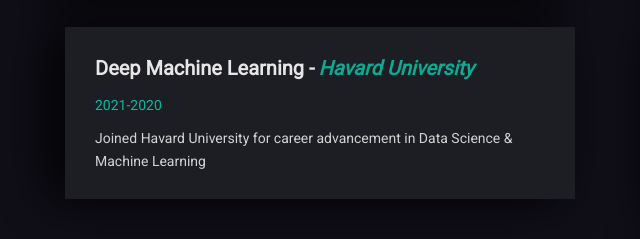
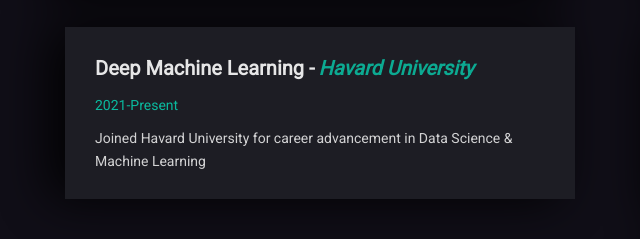
Before and after one commit to kMillionea/kmfolio, a plain HTML site: page index.html in a window 1280 px wide. Shown: the part 3111-3350 px from the top of the page, 20-660 px from the left. Drawn offline with Linux system fonts and the light colour scheme; some packages are replaced by stand-ins of ours; files whose address does not match are found by name.

Commit message:
Update index.html

```diff
--- a/index.html
+++ b/index.html
@@ -408,7 +408,7 @@
                                     <!-- Education Institutes-->
                                     <div class="mh-education-item dark-bg wow fadeInUp" data-wow-duration="0.8s" data-wow-delay="0.5s">
                                         <h4>Deep Machine Learning -<a href="#">Havard University</a></h4>
-                                        <div class="mh-eduyear">2021-2020</div>
+                                        <div class="mh-eduyear">2021-Present</div>
                                         <p>Joined Havard University for career advancement in Data Science & Machine Learning</p>
                                     </div>
 
```
